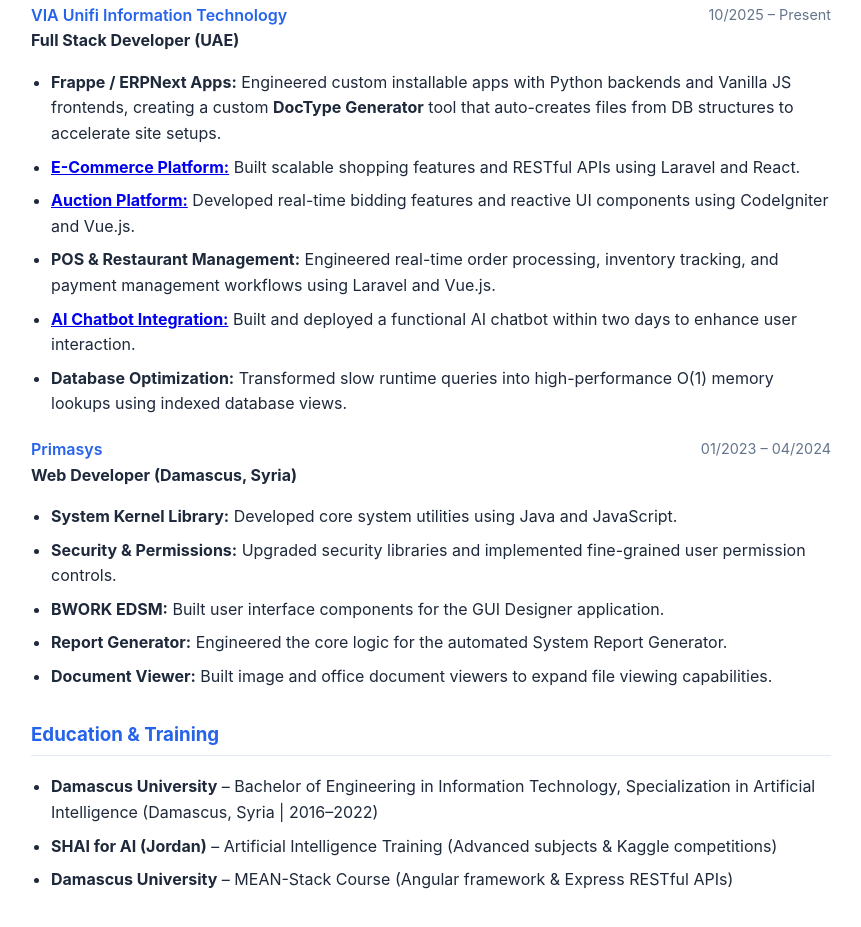
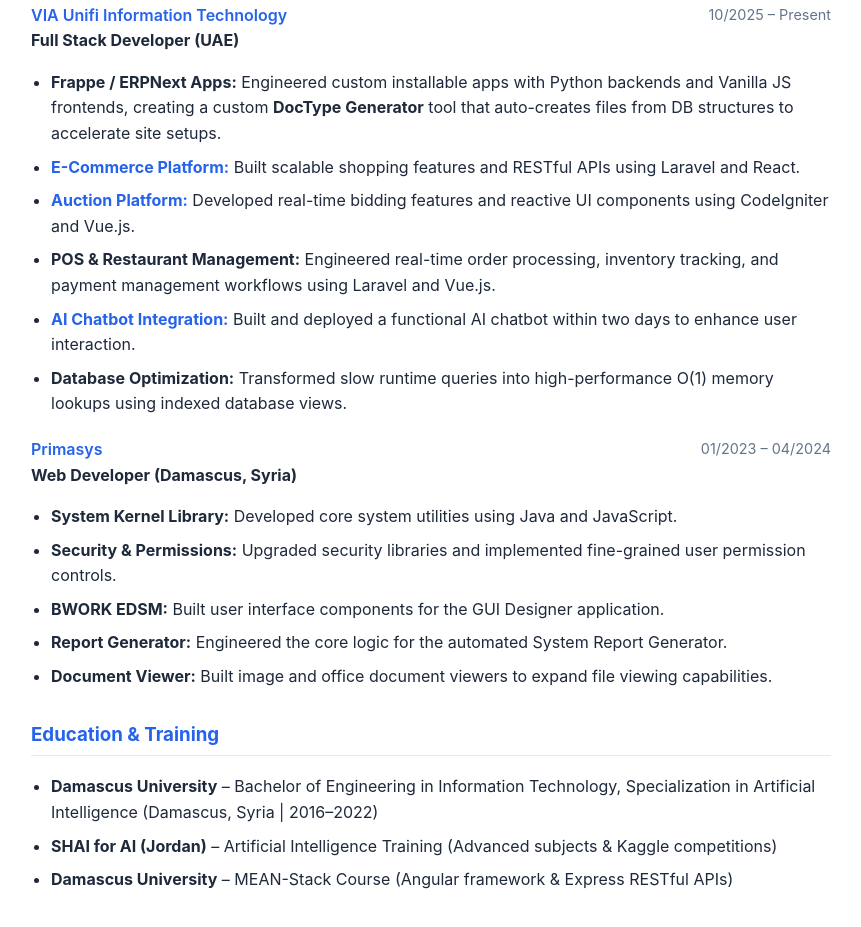
Before and after one commit to rasha9801/portfolio, a plain HTML site: page index.html in a window 1280 px wide. Shown: the part 841-1768 px from the top of the page, without its empty margins (209-1070 px from the left). Drawn offline with Linux system fonts and the light colour scheme.

```diff
--- a/index.html
+++ b/index.html
@@ -38,7 +38,7 @@
         h1 { margin: 0 0 5px 0; color: var(--primary); }
         h2 { font-size: 1.25rem; color: var(--text-muted); margin: 0 0 15px 0; font-weight: 500; }
         .contact-info { font-size: 0.95rem; color: var(--text-muted); }
-        .contact-info a { color: var(--primary); text-decoration: none; }
+        a { color: var(--primary); text-decoration: none; }
         section { margin-bottom: 30px; }
         h3 { border-bottom: 1px solid var(--border); padding-bottom: 5px; color: var(--primary); }
         ul { padding-left: 20px; }
```
